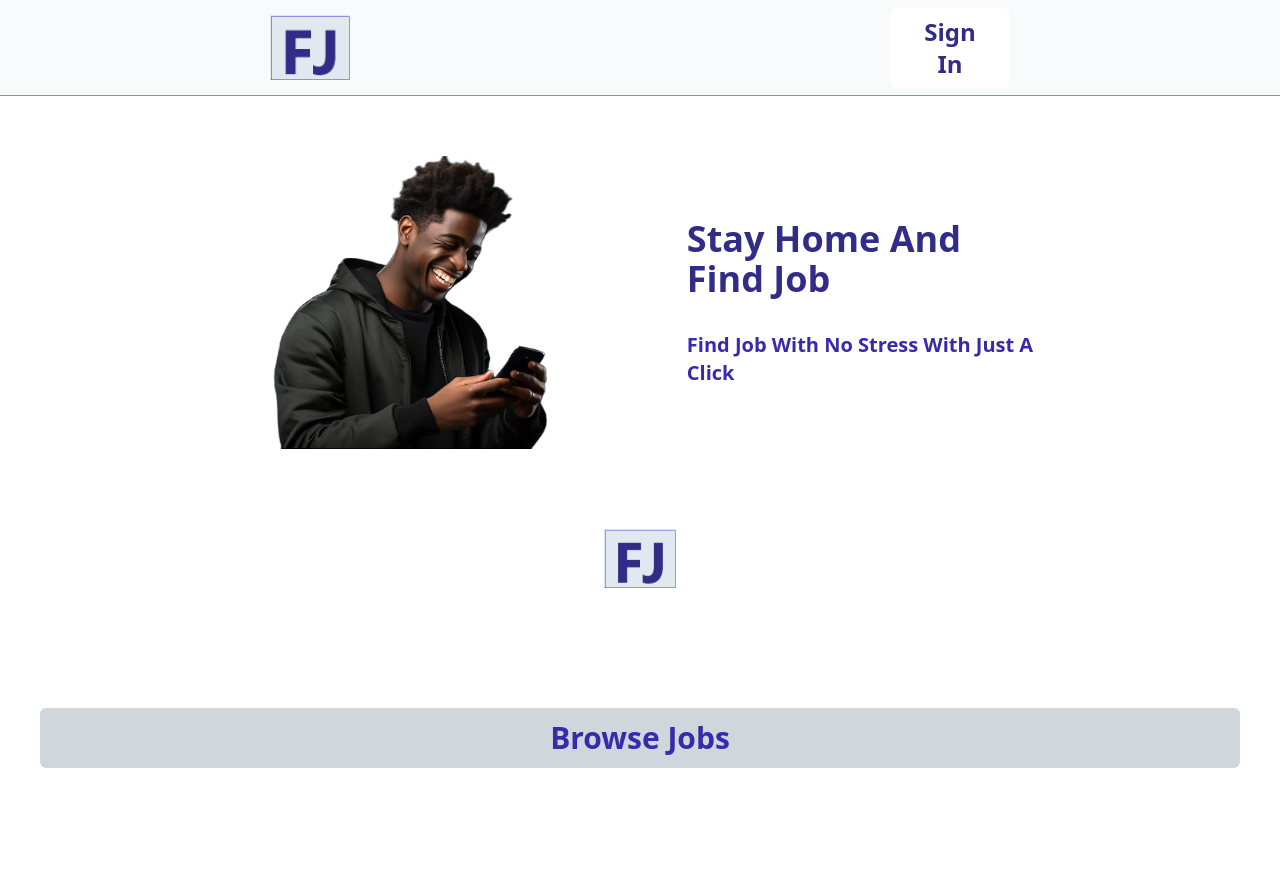
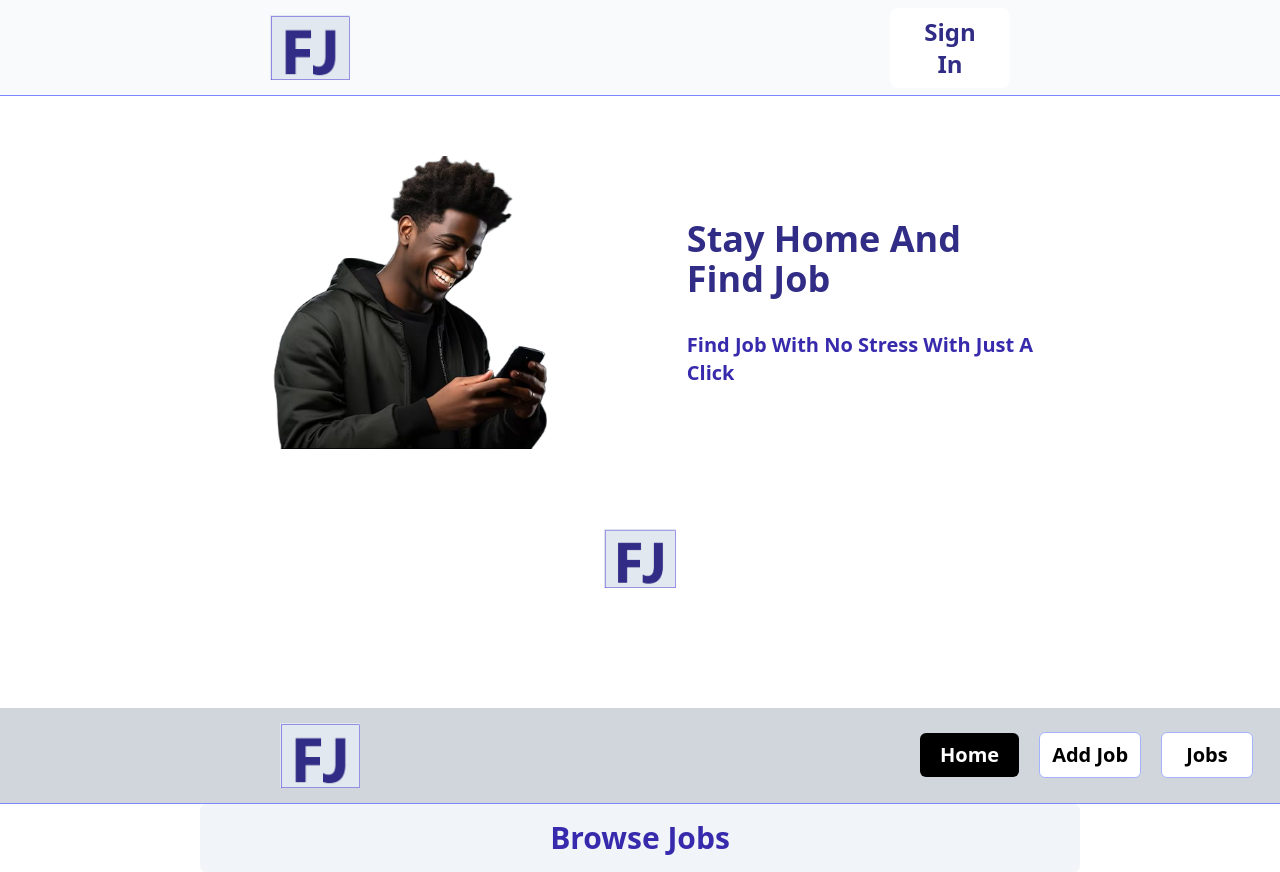
Before and after one commit to AsieduAmos/Jaman-Jobs, a React (Vite) app: page / in a window 1280 px wide. Before the commit the page ends 800 px from the top, so only its background shows below. Built offline with nearby package versions, Linux system fonts and the light colour scheme.

Commit message:
navbar added to jobpage

```diff
--- a/src/components/pages/FindAdd.jsx
+++ b/src/components/pages/FindAdd.jsx
@@ -1,29 +1,11 @@
 import React from 'react'
-import FJ from '../images/FJ.png'
+import HomeAddjobNavBar from './HomeAddjobNavBar'
 
 const FindAdd = () => {
   return (
   <>
-   <div className="flex h-24 bg-slate-50 items-center border-b border-indigo-400 ">
-            <div className='pointer-events-none select-none ml-70'><img className='w-20' src={FJ} alt="" /></div>
 
-             <button className='bg-black  text-white font-bold text-xl ml-140 px-5 py-2 text-center rounded-md
-                              cursor-pointer hover:bg-indigo-900 hover:text-white transition duration-300 ease-in-out'
-                               >
-                 Home
-             </button>
-           <button className='border border-indigo-300 text-black font-bold text-xl px-3 py-2 ml-5 mr-5 text-center rounded-md
-                              cursor-pointer hover:bg-indigo-900 hover:text-white transition duration-300 ease-in-out'
-                               >
-                 Add Job
-             </button>
-             <button className='border border-indigo-300 text-black font-bold text-xl px-6 py-2  text-center rounded-md
-                              cursor-pointer hover:bg-indigo-900 hover:text-white transition duration-300 ease-in-out'
-                               >
-                 Jobs
-             </button>
-
-    </div>
+   <HomeAddjobNavBar />
   <div className='flex items-center justify-center mt-20'>
     <div className='bg-gray-200 text-indigo-900 w-120 ml-12 p-5 shadow-md rounded-lg'>
         <h2 className='font-bold text-xl py-3 '>For Employers</h2>
--- /dev/null
+++ b/src/components/pages/HomeAddjobNavBar.jsx
@@ -0,0 +1,31 @@
+import React from 'react'
+import FJ from '../images/FJ.png'
+
+const HomeAddjobNavBar = () => {
+  return (
+    <>
+    <div className="flex h-24 bg-gray-300 items-center border-b border-indigo-400 ">
+            <div className='pointer-events-none select-none ml-70'><img className='w-20' src={FJ} alt="" /></div>
+
+             <button className='bg-black  text-white font-bold text-xl ml-140 px-5 py-2 text-center rounded-md
+                              cursor-pointer hover:bg-indigo-900 hover:text-white transition duration-300 ease-in-out'
+                               >
+                 Home
+             </button>
+           <button className=' bg-white border border-indigo-300 text-black font-bold text-xl px-3 py-2 ml-5 mr-5 text-center rounded-md
+                              cursor-pointer hover:bg-indigo-900 hover:text-white transition duration-300 ease-in-out'
+                               >
+                 Add Job
+             </button>
+             <button className='bg-white border border-indigo-300 text-black font-bold text-xl px-6 py-2  text-center rounded-md
+                              cursor-pointer hover:bg-indigo-900 hover:text-white transition duration-300 ease-in-out'
+                               >
+                 Jobs
+             </button>
+
+    </div>
+    </>
+  )
+}
+
+export default HomeAddjobNavBar
--- a/src/components/pages/JobPage.jsx
+++ b/src/components/pages/JobPage.jsx
@@ -1,9 +1,11 @@
 import React from 'react'
+import HomeAddjobNavBar from './HomeAddjobNavBar'
 
 const JobPage = () => {
   return (
    <>
-    <div className='bg-gray-300 font-bold text-3xl text-center text-indigo-800 py-3 mx-10 rounded-md'>Browse Jobs</div>
+    <HomeAddjobNavBar />
+    <div className='bg-slate-100 font-bold text-3xl text-center text-indigo-800 p-4 mx-50 rounded-md'>Browse Jobs</div>
 
    </>
   )
```
